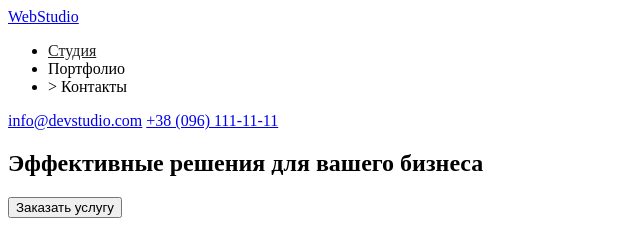
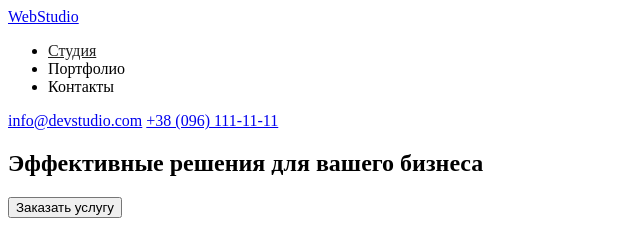
Before and after one commit to Sanya746/goit-markup-hw-02, a plain HTML site: page index.html in a window 1280 px wide. Shown: the top 234 px of the page, 0-640 px from the left. Drawn offline with Linux system fonts and the light colour scheme.

Commit message:
Update index.html

```diff
--- a/index.html
+++ b/index.html
@@ -15,7 +15,7 @@
             <ul class="site-nav">
                 <li><a href="Студия" class="button">Студия</a></li>
                 <li><a href="./portfolio.html" class="button"></a>Портфолио</a></li>
-                <li><a href="Контакты"class="button"></a>> Контакты</a></li>
+                <li><a href="Контакты"class="button"></a> Контакты</a></li>
             </ul>
         </nav>
         <div>
```
